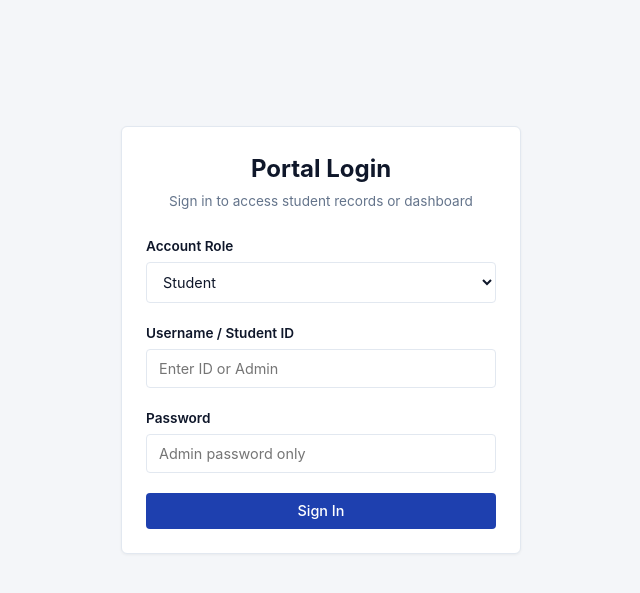
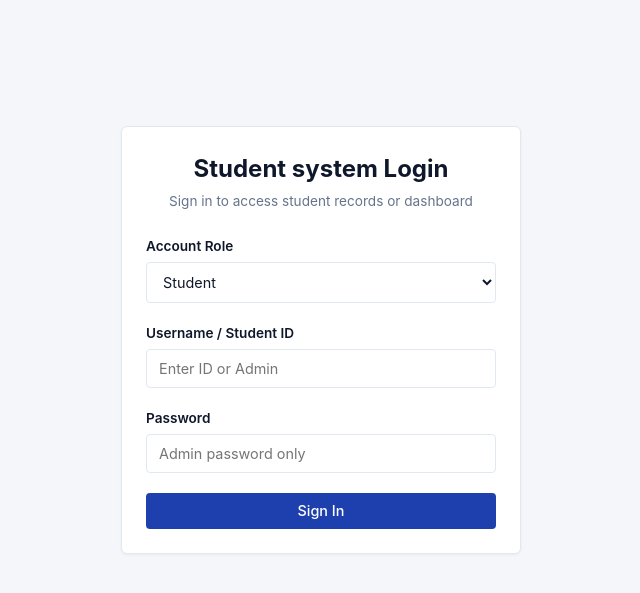
Before and after one commit to Sereiboth180/StudentManagementSystem, a Flask app: page / in a window 1280 px wide. Shown: the top 593 px of the page, without its empty margins (319-959 px from the left). Run offline with Flask 3, Linux system fonts and the light colour scheme.

Commit message:
Update index.html

```diff
--- a/templates/index.html
+++ b/templates/index.html
@@ -25,7 +25,7 @@
             <div class="login-wrapper">
                 <div class="card login-card">
                     <div class="login-header">
-                        <h2>Portal Login</h2>
+                        <h2>Student system Login</h2>
                         <p>Sign in to access student records or dashboard</p>
                     </div>
 
```
